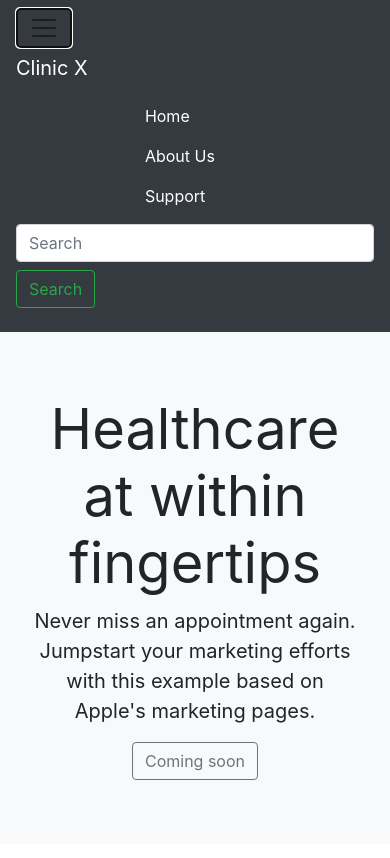
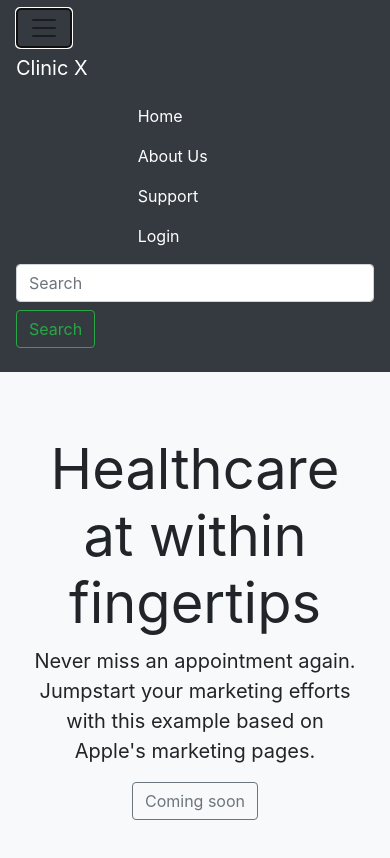
Before and after one commit to WanLoong/ClinicX, a website: page public_html/index.html in a window 390 px wide. Both pictures are taken after a click on the button "Toggle navigation". Shown: the top 858 px of the page. Drawn offline with nearby package versions, Linux system fonts and the light colour scheme.

Commit message:
Added Rellax for smooth scrolling and added login modal

```diff
--- a/public_html/index.html
+++ b/public_html/index.html
@@ -16,7 +16,7 @@ and open the template in the editor.
         <title>Clinic X home</title>
         <style>
             .navbar-nav{
-            padding-left:36%
+                padding-left:34%
             }
         </style>
 
@@ -38,6 +38,9 @@ and open the template in the editor.
                     <li class="nav-item">
                         <a class="nav-link text-white" href="#">Support</a>
                     </li>
+                    <li class="nav-item">
+                        <a class="nav-link text-white" href="#loginModal" role="button" data-toggle="modal">Login</a>
+                    </li>
                 </ul>
                 <form class="form-inline my-2 my-lg-0">
                     <input class="form-control mr-sm-2" type="search" placeholder="Search" aria-label="Search">
@@ -46,34 +49,41 @@ and open the template in the editor.
             </div>
         </nav>
 
-  <!--  <nav class="site-header sticky-top py-1">
-    <button class="navbar-toggler navbar-light" type="button" data-toggle="collapse" data-target="#navbarTogglerDemo01" aria-controls="navbarTogglerDemo01" aria-expanded="false" aria-label="Toggle navigation">
-    <span class="navbar-toggler-icon"></span>
-  </button>
-
-      <div class="container d-flex flex-column flex-md-row justify-content-between collapse navbar-collapse" id="navbarTogglerDemo01">
-        <a class="py-2" href="#">
-          <svg xmlns="http://www.w3.org/2000/svg" width="24" height="24" viewBox="0 0 24 24" fill="none" stroke="currentColor" stroke-width="2" stroke-linecap="round" stroke-linejoin="round" class="d-block mx-auto"><circle cx="12" cy="12" r="10"></circle><line x1="14.31" y1="8" x2="20.05" y2="17.94"></line><line x1="9.69" y1="8" x2="21.17" y2="8"></line><line x1="7.38" y1="12" x2="13.12" y2="2.06"></line><line x1="9.69" y1="16" x2="3.95" y2="6.06"></line><line x1="14.31" y1="16" x2="2.83" y2="16"></line><line x1="16.62" y1="12" x2="10.88" y2="21.94"></line></svg>
-        </a>
-          <ul>
-
-          </ul>
-        <a class="py-2 d-none d-md-inline-block" href="#">Tour</a>
-        <a class="py-2 d-none d-md-inline-block" href="#">Product</a>
-        <a class="py-2 d-none d-md-inline-block" href="#">Features</a>
-        <a class="py-2 d-none d-md-inline-block" href="#">Enterprise</a>
-        <a class="py-2 d-none d-md-inline-block" href="#">Support</a>
-        <a class="py-2 d-none d-md-inline-block" href="#">Pricing</a>
-        <a class="py-2 d-none d-md-inline-block" href="#">Cart</a>
-        <form class="form-inline my-2 my-lg-0">
-      <input class="form-control mr-sm-2" type="search" placeholder="Search" aria-label="Search">
-      <button class="btn btn-outline-success my-2 my-sm-0" type="submit">Search</button>
+        <div id="loginModal" class="modal fade" tabindex="-1" role="dialog" aria-hidden="true">
+            <div class="modal-dialog">
+                <div class="modal-content">
+                    <div class="modal-header">
+                        <h3>Login</h3>
+                        <button type="button" class="close" data-dismiss="modal" aria-hidden="true">×</button>
+                    </div>
+                    <div class="modal-body">
+                        <form class="form" role="form" autocomplete="off" id="formLogin" novalidate="" method="POST">
+                            <div class="form-group">
+                                <a href="" class="float-right">New user?</a>
+                                <label for="uname1">Username</label>
+                                <input type="text" class="form-control form-control-lg" name="uname1" id="uname1" required="">
+                                <div class="invalid-feedback">Oops, you missed this one.</div>
+                            </div>
+                            <div class="form-group">
+                                <label>Password</label>
+                                <input type="password" class="form-control form-control-lg" id="pwd1" required="">
+                                <div class="invalid-feedback">Enter your password too!</div>
+                            </div>
+                            <div class="custom-control custom-checkbox">
+                                <input type="checkbox" class="custom-control-input" id="rememberMe">
+                                <label class="custom-control-label" for="rememberMe">Remember me on this computer</label>
+                            </div>
+                            <div class="form-group py-4">
+                                <button class="btn btn-outline-secondary btn-lg" data-dismiss="modal" aria-hidden="true">Cancel</button>
+                                <button type="submit" class="btn btn-success btn-lg float-right" id="btnLogin">Login</button>
+                            </div>
                         </form>
                     </div>
+                </div>
+            </div>
+        </div>
 
-    </nav> -->
-
-       <div class="position-relative overflow-hidden p-3 p-md-5 m-md-3 text-center bg-light">
+        <div class="position-relative overflow-hidden p-3 p-md-5 m-md-3 text-center bg-light rellax" data-rellax-speed="7">
             <div class="col-md-5 p-lg-5 mx-auto my-5">
                 <h1 class="display-4 font-weight-normal">Healthcare at within fingertips</h1>
                 <p class="lead font-weight-normal">Never miss an appointment again. Jumpstart your marketing efforts with this example based on Apple's marketing pages.</p>
@@ -86,7 +96,29 @@ and open the template in the editor.
 
         <!-- Optional JavaScript -->
         <!-- jQuery first, then Popper.js, then Bootstrap JS -->
+        <script type="text/javascript" src="rellax.js"></script>
+        <script>
+            var rellax = new Rellax('.rellax', {
+                // center: true
+                callback: function (position) {
+                    // callback every position change
+                    console.log(position);
+                }
+            });
 
+            $("#btnLogin").click(function (event) {
+
+                //Fetch form to apply custom Bootstrap validation
+                var form = $("#formLogin")
+
+                if (form[0].checkValidity() === false) {
+                    event.preventDefault()
+                    event.stopPropagation()
+                }
+
+                form.addClass('was-validated');
+            });
+        </script>
         <script src="https://code.jquery.com/jquery-3.3.1.slim.min.js" integrity="sha384-q8i/X+965DzO0rT7abK41JStQIAqVgRVzpbzo5smXKp4YfRvH+8abtTE1Pi6jizo" crossorigin="anonymous"></script>
         <script src="https://cdnjs.cloudflare.com/ajax/libs/popper.js/1.14.7/umd/popper.min.js" integrity="sha384-UO2eT0CpHqdSJQ6hJty5KVphtPhzWj9WO1clHTMGa3JDZwrnQq4sF86dIHNDz0W1" crossorigin="anonymous"></script>
         <script src="https://stackpath.bootstrapcdn.com/bootstrap/4.3.1/js/bootstrap.min.js" integrity="sha384-JjSmVgyd0p3pXB1rRibZUAYoIIy6OrQ6VrjIEaFf/nJGzIxFDsf4x0xIM+B07jRM" crossorigin="anonymous"></script>
--- /dev/null
+++ b/public_html/rellax.js
@@ -0,0 +1,393 @@
+
+// ------------------------------------------
+// Rellax.js
+// Buttery smooth parallax library
+// Copyright (c) 2016 Moe Amaya (@moeamaya)
+// MIT license
+//
+// Thanks to Paraxify.js and Jaime Cabllero
+// for parallax concepts
+// ------------------------------------------
+
+(function (root, factory) {
+  if (typeof define === 'function' && define.amd) {
+    // AMD. Register as an anonymous module.
+    define([], factory);
+  } else if (typeof module === 'object' && module.exports) {
+    // Node. Does not work with strict CommonJS, but
+    // only CommonJS-like environments that support module.exports,
+    // like Node.
+    module.exports = factory();
+  } else {
+    // Browser globals (root is window)
+    root.Rellax = factory();
+  }
+}(typeof window !== "undefined" ? window : global, function () {
+  var Rellax = function(el, options){
+    "use strict";
+
+    var self = Object.create(Rellax.prototype);
+
+    var posY = 0;
+    var screenY = 0;
+    var posX = 0;
+    var screenX = 0;
+    var blocks = [];
+    var pause = true;
+
+    // check what requestAnimationFrame to use, and if
+    // it's not supported, use the onscroll event
+    var loop = window.requestAnimationFrame ||
+      window.webkitRequestAnimationFrame ||
+      window.mozRequestAnimationFrame ||
+      window.msRequestAnimationFrame ||
+      window.oRequestAnimationFrame ||
+      function(callback){ return setTimeout(callback, 1000 / 60); };
+
+    // store the id for later use
+    var loopId = null;
+
+    // Test via a getter in the options object to see if the passive property is accessed
+    var supportsPassive = false;
+    try {
+      var opts = Object.defineProperty({}, 'passive', {
+        get: function() {
+          supportsPassive = true;
+        }
+      });
+      window.addEventListener("testPassive", null, opts);
+      window.removeEventListener("testPassive", null, opts);
+    } catch (e) {}
+
+    // check what cancelAnimation method to use
+    var clearLoop = window.cancelAnimationFrame || window.mozCancelAnimationFrame || clearTimeout;
+
+    // check which transform property to use
+    var transformProp = window.transformProp || (function(){
+        var testEl = document.createElement('div');
+        if (testEl.style.transform === null) {
+          var vendors = ['Webkit', 'Moz', 'ms'];
+          for (var vendor in vendors) {
+            if (testEl.style[ vendors[vendor] + 'Transform' ] !== undefined) {
+              return vendors[vendor] + 'Transform';
+            }
+          }
+        }
+        return 'transform';
+      })();
+
+    // Default Settings
+    self.options = {
+      speed: -2,
+      center: false,
+      wrapper: null,
+      relativeToWrapper: false,
+      round: true,
+      vertical: true,
+      horizontal: false,
+      callback: function() {},
+    };
+
+    // User defined options (might have more in the future)
+    if (options){
+      Object.keys(options).forEach(function(key){
+        self.options[key] = options[key];
+      });
+    }
+
+    // By default, rellax class
+    if (!el) {
+      el = '.rellax';
+    }
+
+    // check if el is a className or a node
+    var elements = typeof el === 'string' ? document.querySelectorAll(el) : [el];
+
+    // Now query selector
+    if (elements.length > 0) {
+      self.elems = elements;
+    }
+
+    // The elements don't exist
+    else {
+      console.warn("Rellax: The elements you're trying to select don't exist.");
+      return;
+    }
+
+    // Has a wrapper and it exists
+    if (self.options.wrapper) {
+      if (!self.options.wrapper.nodeType) {
+        var wrapper = document.querySelector(self.options.wrapper);
+
+        if (wrapper) {
+          self.options.wrapper = wrapper;
+        } else {
+          console.warn("Rellax: The wrapper you're trying to use doesn't exist.");
+          return;
+        }
+      }
+    }
+
+
+    // Get and cache initial position of all elements
+    var cacheBlocks = function() {
+      for (var i = 0; i < self.elems.length; i++){
+        var block = createBlock(self.elems[i]);
+        blocks.push(block);
+      }
+    };
+
+
+    // Let's kick this script off
+    // Build array for cached element values
+    var init = function() {
+      for (var i = 0; i < blocks.length; i++){
+        self.elems[i].style.cssText = blocks[i].style;
+      }
+
+      blocks = [];
+
+      screenY = window.innerHeight;
+      screenX = window.innerWidth;
+      setPosition();
+
+      cacheBlocks();
+
+      animate();
+
+      // If paused, unpause and set listener for window resizing events
+      if (pause) {
+        window.addEventListener('resize', init);
+        pause = false;
+        // Start the loop
+        update();
+      }
+    };
+
+    // We want to cache the parallax blocks'
+    // values: base, top, height, speed
+    // el: is dom object, return: el cache values
+    var createBlock = function(el) {
+      var dataPercentage = el.getAttribute( 'data-rellax-percentage' );
+      var dataSpeed = el.getAttribute( 'data-rellax-speed' );
+      var dataZindex = el.getAttribute( 'data-rellax-zindex' ) || 0;
+      var dataMin = el.getAttribute( 'data-rellax-min' );
+      var dataMax = el.getAttribute( 'data-rellax-max' );
+
+      // initializing at scrollY = 0 (top of browser), scrollX = 0 (left of browser)
+      // ensures elements are positioned based on HTML layout.
+      //
+      // If the element has the percentage attribute, the posY and posX needs to be
+      // the current scroll position's value, so that the elements are still positioned based on HTML layout
+      var wrapperPosY = self.options.wrapper ? self.options.wrapper.scrollTop : (window.pageYOffset || document.documentElement.scrollTop || document.body.scrollTop);
+      // If the option relativeToWrapper is true, use the wrappers offset to top, subtracted from the current page scroll.
+      if (self.options.relativeToWrapper) {
+        var scrollPosY = (window.pageYOffset || document.documentElement.scrollTop || document.body.scrollTop);
+        wrapperPosY = scrollPosY - self.options.wrapper.offsetTop;
+      }
+      var posY = self.options.vertical ? ( dataPercentage || self.options.center ? wrapperPosY : 0 ) : 0;
+      var posX = self.options.horizontal ? ( dataPercentage || self.options.center ? self.options.wrapper ? self.options.wrapper.scrollLeft : (window.pageXOffset || document.documentElement.scrollLeft || document.body.scrollLeft) : 0 ) : 0;
+
+      var blockTop = posY + el.getBoundingClientRect().top;
+      var blockHeight = el.clientHeight || el.offsetHeight || el.scrollHeight;
+
+      var blockLeft = posX + el.getBoundingClientRect().left;
+      var blockWidth = el.clientWidth || el.offsetWidth || el.scrollWidth;
+
+      // apparently parallax equation everyone uses
+      var percentageY = dataPercentage ? dataPercentage : (posY - blockTop + screenY) / (blockHeight + screenY);
+      var percentageX = dataPercentage ? dataPercentage : (posX - blockLeft + screenX) / (blockWidth + screenX);
+      if(self.options.center){ percentageX = 0.5; percentageY = 0.5; }
+
+      // Optional individual block speed as data attr, otherwise global speed
+      var speed = dataSpeed ? dataSpeed : self.options.speed;
+
+      var bases = updatePosition(percentageX, percentageY, speed);
+
+      // ~~Store non-translate3d transforms~~
+      // Store inline styles and extract transforms
+      var style = el.style.cssText;
+      var transform = '';
+
+      // Check if there's an inline styled transform
+      var searchResult = /transform\s*:/i.exec(style);
+      if (searchResult) {
+        // Get the index of the transform
+        var index = searchResult.index;
+
+        // Trim the style to the transform point and get the following semi-colon index
+        var trimmedStyle = style.slice(index);
+        var delimiter = trimmedStyle.indexOf(';');
+
+        // Remove "transform" string and save the attribute
+        if (delimiter) {
+          transform = " " + trimmedStyle.slice(11, delimiter).replace(/\s/g,'');
+        } else {
+          transform = " " + trimmedStyle.slice(11).replace(/\s/g,'');
+        }
+      }
+
+      return {
+        baseX: bases.x,
+        baseY: bases.y,
+        top: blockTop,
+        left: blockLeft,
+        height: blockHeight,
+        width: blockWidth,
+        speed: speed,
+        style: style,
+        transform: transform,
+        zindex: dataZindex,
+        min: dataMin,
+        max: dataMax
+      };
+    };
+
+    // set scroll position (posY, posX)
+    // side effect method is not ideal, but okay for now
+    // returns true if the scroll changed, false if nothing happened
+    var setPosition = function() {
+      var oldY = posY;
+      var oldX = posX;
+
+      posY = self.options.wrapper ? self.options.wrapper.scrollTop : (document.documentElement || document.body.parentNode || document.body).scrollTop || window.pageYOffset;
+      posX = self.options.wrapper ? self.options.wrapper.scrollLeft : (document.documentElement || document.body.parentNode || document.body).scrollLeft || window.pageXOffset;
+      // If option relativeToWrapper is true, use relative wrapper value instead.
+      if (self.options.relativeToWrapper) {
+        var scrollPosY = (document.documentElement || document.body.parentNode || document.body).scrollTop || window.pageYOffset;
+        posY = scrollPosY - self.options.wrapper.offsetTop;
+      }
+
+
+      if (oldY != posY && self.options.vertical) {
+        // scroll changed, return true
+        return true;
+      }
+
+      if (oldX != posX && self.options.horizontal) {
+        // scroll changed, return true
+        return true;
+      }
+
+      // scroll did not change
+      return false;
+    };
+
+    // Ahh a pure function, gets new transform value
+    // based on scrollPosition and speed
+    // Allow for decimal pixel values
+    var updatePosition = function(percentageX, percentageY, speed) {
+      var result = {};
+      var valueX = (speed * (100 * (1 - percentageX)));
+      var valueY = (speed * (100 * (1 - percentageY)));
+
+      result.x = self.options.round ? Math.round(valueX) : Math.round(valueX * 100) / 100;
+      result.y = self.options.round ? Math.round(valueY) : Math.round(valueY * 100) / 100;
+
+      return result;
+    };
+
+    // Remove event listeners and loop again
+    var deferredUpdate = function() {
+      window.removeEventListener('resize', deferredUpdate);
+      window.removeEventListener('orientationchange', deferredUpdate);
+      (self.options.wrapper ? self.options.wrapper : window).removeEventListener('scroll', deferredUpdate);
+      (self.options.wrapper ? self.options.wrapper : document).removeEventListener('touchmove', deferredUpdate);
+
+      // loop again
+      loopId = loop(update);
+    };
+
+    // Loop
+    var update = function() {
+      if (setPosition() && pause === false) {
+        animate();
+
+        // loop again
+        loopId = loop(update);
+      } else {
+        loopId = null;
+
+        // Don't animate until we get a position updating event
+        window.addEventListener('resize', deferredUpdate);
+        window.addEventListener('orientationchange', deferredUpdate);
+        (self.options.wrapper ? self.options.wrapper : window).addEventListener('scroll', deferredUpdate, supportsPassive ? { passive: true } : false);
+        (self.options.wrapper ? self.options.wrapper : document).addEventListener('touchmove', deferredUpdate, supportsPassive ? { passive: true } : false);
+      }
+    };
+
+    // Transform3d on parallax element
+    var animate = function() {
+      var positions;
+      for (var i = 0; i < self.elems.length; i++){
+        var percentageY = ((posY - blocks[i].top + screenY) / (blocks[i].height + screenY));
+        var percentageX = ((posX - blocks[i].left + screenX) / (blocks[i].width + screenX));
+
+        // Subtracting initialize value, so element stays in same spot as HTML
+        positions = updatePosition(percentageX, percentageY, blocks[i].speed);// - blocks[i].baseX;
+        var positionY = positions.y - blocks[i].baseY;
+        var positionX = positions.x - blocks[i].baseX;
+
+        // The next two "if" blocks go like this:
+        // Check if a limit is defined (first "min", then "max");
+        // Check if we need to change the Y or the X
+        // (Currently working only if just one of the axes is enabled)
+        // Then, check if the new position is inside the allowed limit
+        // If so, use new position. If not, set position to limit.
+
+        // Check if a min limit is defined
+        if (blocks[i].min !== null) {
+          if (self.options.vertical && !self.options.horizontal) {
+            positionY = positionY <= blocks[i].min ? blocks[i].min : positionY;
+          }
+          if (self.options.horizontal && !self.options.vertical) {
+            positionX = positionX <= blocks[i].min ? blocks[i].min : positionX;
+          }
+        }
+
+        // Check if a max limit is defined
+        if (blocks[i].max !== null) {
+          if (self.options.vertical && !self.options.horizontal) {
+            positionY = positionY >= blocks[i].max ? blocks[i].max : positionY;
+          }
+          if (self.options.horizontal && !self.options.vertical) {
+            positionX = positionX >= blocks[i].max ? blocks[i].max : positionX;
+          }
+        }
+
+        var zindex = blocks[i].zindex;
+
+        // Move that element
+        // (Set the new translation and append initial inline transforms.)
+        var translate = 'translate3d(' + (self.options.horizontal ? positionX : '0') + 'px,' + (self.options.vertical ? positionY : '0') + 'px,' + zindex + 'px) ' + blocks[i].transform;
+        self.elems[i].style[transformProp] = translate;
+      }
+      self.options.callback(positions);
+    };
+
+    self.destroy = function() {
+      for (var i = 0; i < self.elems.length; i++){
+        self.elems[i].style.cssText = blocks[i].style;
+      }
+
+      // Remove resize event listener if not pause, and pause
+      if (!pause) {
+        window.removeEventListener('resize', init);
+        pause = true;
+      }
+
+      // Clear the animation loop to prevent possible memory leak
+      clearLoop(loopId);
+      loopId = null;
+    };
+
+    // Init
+    init();
+
+    // Allow to recalculate the initial values whenever we want
+    self.refresh = init;
+
+    return self;
+  };
+  return Rellax;
+}));
```
Also changed, not shown: public_html/rellax.min.js (added). Lines whose indentation alone changed are shown as unchanged.
